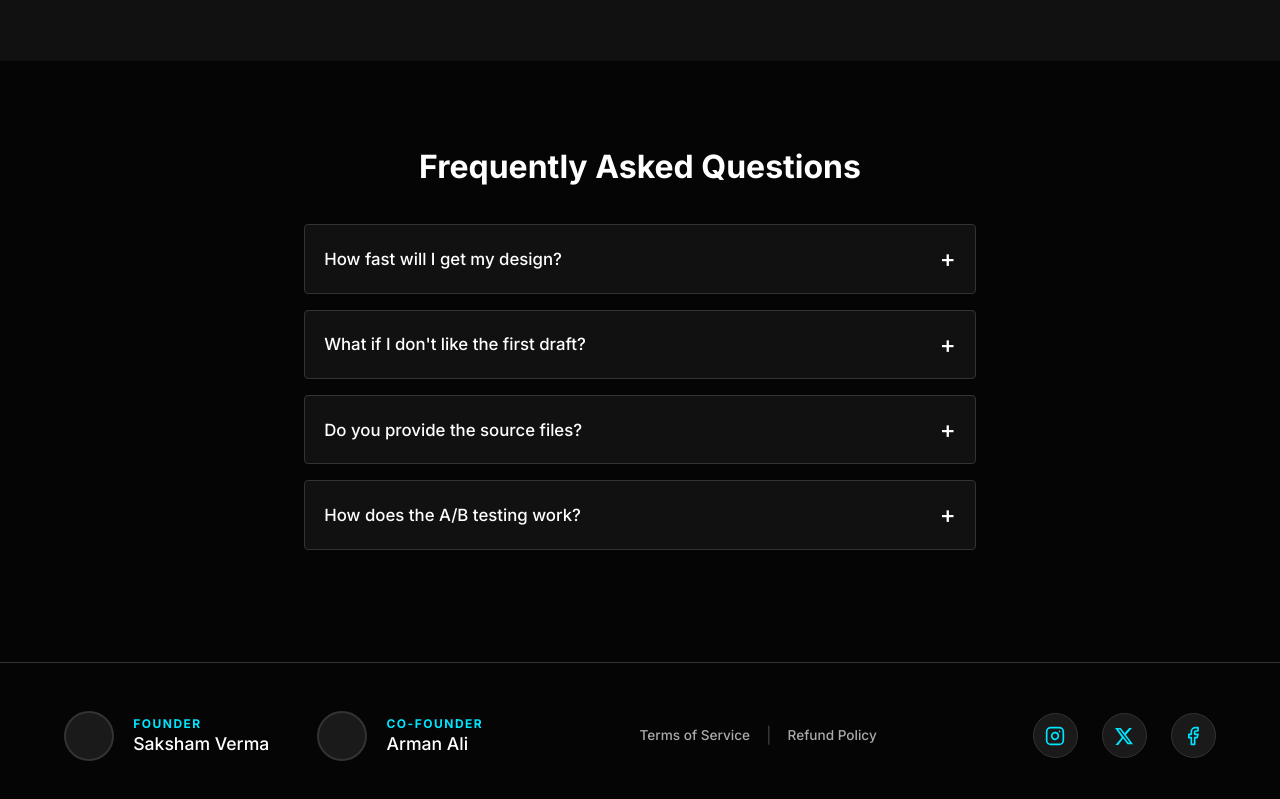
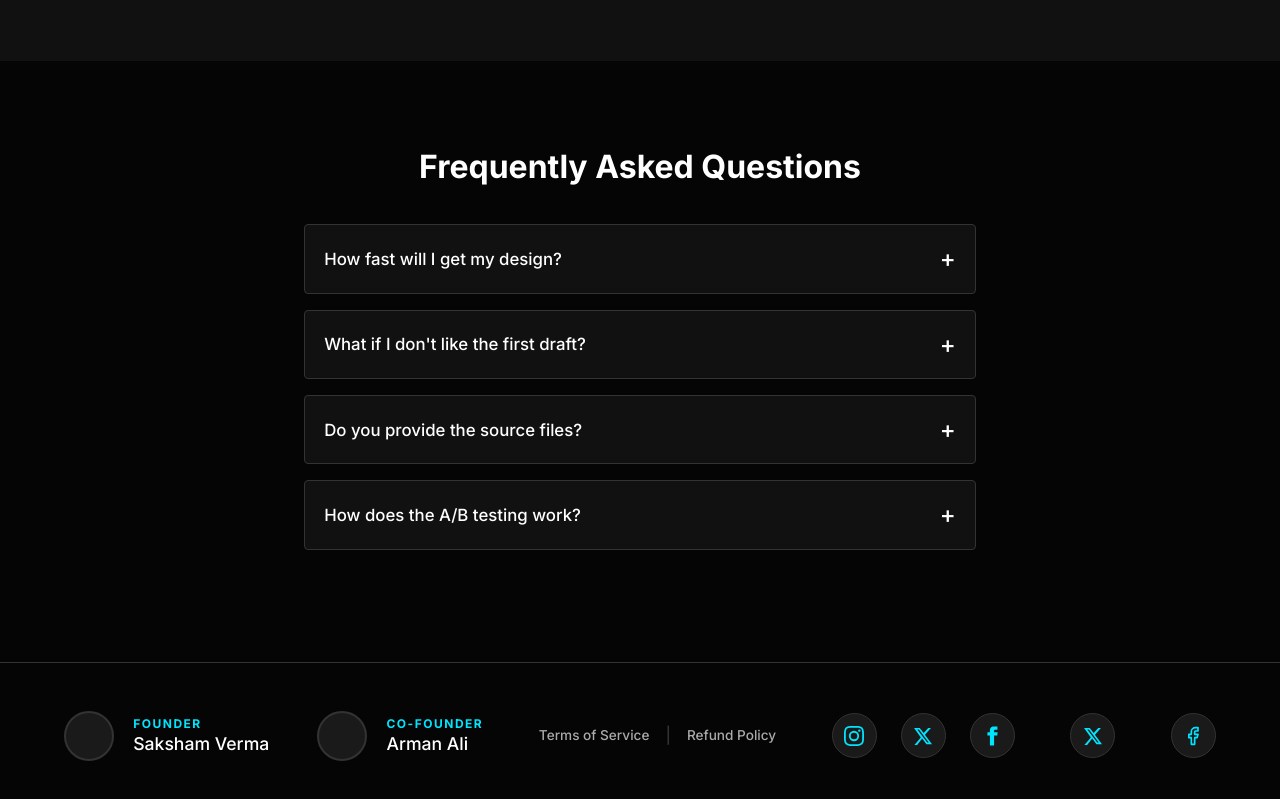
Before and after one commit to iblamestrox/Core-Grafix, a plain HTML site: page index.html in a window 1280 px wide. Shown: the part 2251-3050 px from the top of the page. Drawn offline with nearby package versions, Linux system fonts and the light colour scheme.

Commit message:
Update index.html

```diff
--- a/index.html
+++ b/index.html
@@ -152,13 +152,23 @@
             <span class="legal-divider">|</span>
             <a href="#" id="openRefund">Refund Policy</a>
         </div>
-       <div class="footer-right">
-    <a href="https://www.instagram.com/core_grafix/?utm_source=ig_web_button_share_sheet" target="_blank" class="social-icon">
-        <svg viewBox="0 0 24 24" width="24" height="24" stroke="currentColor" stroke-width="2" fill="none" stroke-linecap="round" stroke-linejoin="round">
-            <rect x="2" y="2" width="20" height="20" rx="5" ry="5"></rect>
-            <path d="M16 11.37A4 4 0 1 1 12.63 8 4 4 0 0 1 16 11.37z"></path>
-            <line x1="17.5" y1="6.5" x2="17.51" y2="6.5"></line>
-        </svg>
+      <div class="footer-right">
+            <a href="https://www.instagram.com/core_grafix/" target="_blank" class="social-icon">
+                <svg viewBox="0 0 24 24" fill="currentColor"><path d="M12 2.163c3.204 0 3.584.012 4.85.07 3.252.148 4.771 1.691 4.919 4.919.058 1.265.069 1.645.069 4.849 0 3.205-.012 3.584-.069 4.849-.149 3.225-1.664 4.771-4.919 4.919-1.266.058-1.644.07-4.85.07-3.204 0-3.584-.012-4.849-.07-3.26-.149-4.771-1.699-4.919-4.92-.058-1.265-.07-1.644-.07-4.849 0-3.204.013-3.583.07-4.849.149-3.227 1.664-4.771 4.919-4.919 1.266-.057 1.645-.069 4.849-.069zM12 0C8.741 0 8.333.014 7.053.072 2.695.272.273 2.69.073 7.052.014 8.333 0 8.741 0 12c0 3.259.014 3.668.072 4.948.2 4.358 2.618 6.78 6.98 6.98C8.333 23.986 8.741 24 12 24c3.259 0 3.668-.014 4.948-.072 4.354-.2 6.782-2.618 6.979-6.98.059-1.28.073-1.689.073-4.948 0-3.259-.014-3.667-.072-4.947-.196-4.354-2.617-6.78-6.979-6.98C15.668.014 15.259 0 12 0zm0 5.838a6.162 6.162 0 100 12.324 6.162 6.162 0 000-12.324zM12 16a4 4 0 110-8 4 4 0 010 8zm6.406-11.845a1.44 1.44 0 100 2.881 1.44 1.44 0 000-2.881z"/></svg>
+            </a>
+
+            <a href="https://x.com/coregrafix_" target="_blank" class="social-icon">
+                <svg viewBox="0 0 24 24" fill="currentColor">
+                    <path d="M18.244 2.25h3.308l-7.227 8.26 8.502 11.24H16.17l-5.214-6.817L4.99 22.75H1.68l7.73-8.835L1.254 2.25H8.08l4.713 6.231zm-1.161 17.52h1.833L7.084 4.126H5.117z"/>
+                </svg>
+            </a>
+
+            <a href="#" target="_blank" class="social-icon">
+                <svg viewBox="0 0 24 24" fill="currentColor">
+                    <path d="M18.77 7.46H14.5v-1.9c0-.9.6-1.1 1-1.1h3V.5h-4.33C10.24.5 9.5 3.44 9.5 5.32v2.15h-3v4h3v12h5v-12h3.85l.42-4z"/>
+                </svg>
+            </a>
+        </div>
     </a>
 
     <a href="https://x.com/core_grafi97749" target="_blank" class="social-icon">
```
